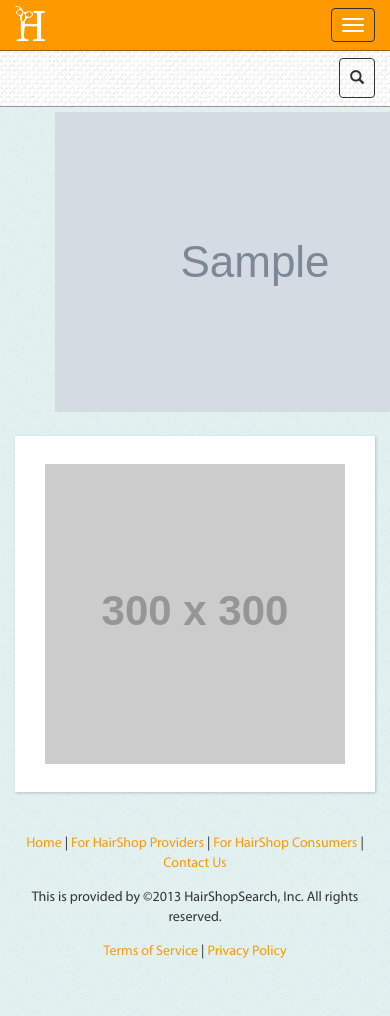
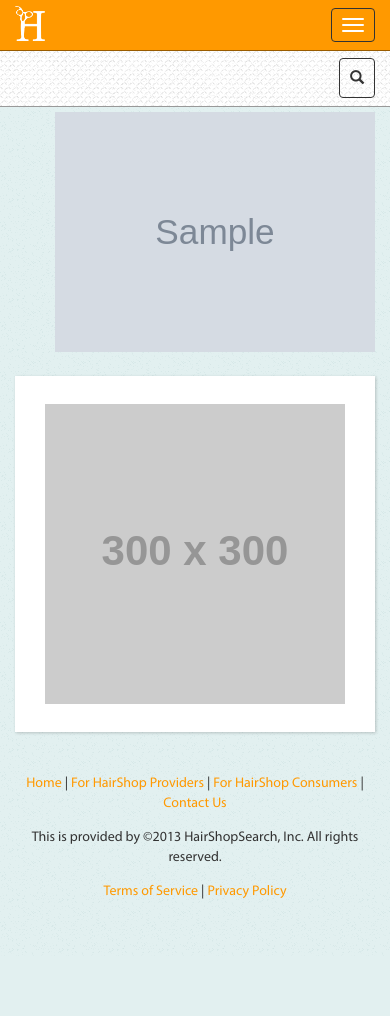
Before and after one commit to enlore/hairshopsearch.com, a Python web app: template app/frontend/templates/frontend/gallery.html in a window 390 px wide; the page is wider, and only the part inside the window is pictured. After the commit the page ends 949 px from the top of that part, so only its background shows below. Run offline with Jinja, Linux system fonts and the light colour scheme; the template is opened without the code that fills it: most values are stand-ins (such as "Sample title", 1, 10 or a date in 2020); grey boxes marked "Sample" are stand-in pictures; grey boxes labelled with a size stand in for pictures from a placeholder-image service; style sheets or scripts are compiled from the project's sources; some libraries are stand-ins or nearby versions.

Commit message:
Responsive imgs

```diff
--- a/app/frontend/templates/frontend/gallery.html
+++ b/app/frontend/templates/frontend/gallery.html
@@ -7,7 +7,7 @@
             <ul id="elastigallery" class="elastislide-list">
             {% for photo in gallery.photos %}
                 <li>
-                    <a href="#"><img src="{{ photo.url }}" /></a>
+                    <a href="#"><img class="es-thumbnail img-responsive" src="{{ photo.url }}" /></a>
                 </li>
             {% endfor %}
             </ul>
```
